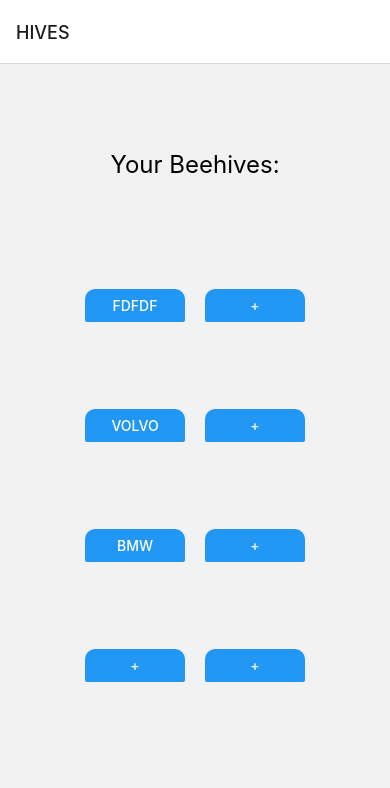
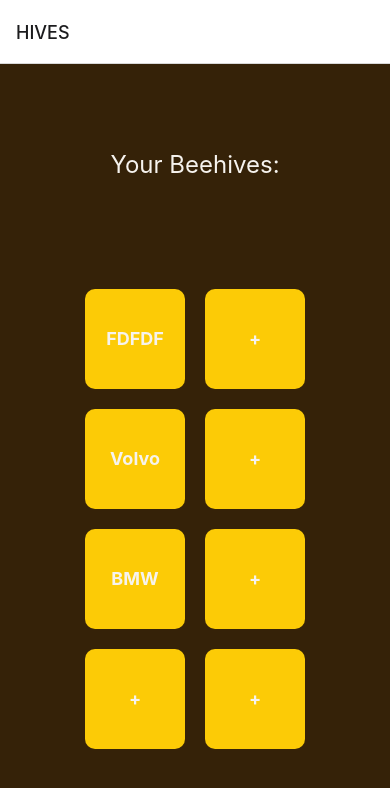
Before and after one commit to BEEgax/BeeGax, a React Native app: screen /HIVES in a window 390 px wide. Shown: the top 788 px of the page. Built offline with nearby package versions, Linux system fonts and the light colour scheme.

Commit message:
basic formatting of hives page

```diff
--- a/src/HivesPadge.js
+++ b/src/HivesPadge.js
@@ -1,5 +1,5 @@
 import React, { useState } from "react";
-import { View, Text, StyleSheet, Button } from "react-native";
+import { View, Text, StyleSheet, TouchableWithoutFeedback } from "react-native";
 import BeescaAPI from "./BeescaAPI";
 
 const HivesPadge = ({ navigation }) => {
@@ -17,9 +17,11 @@ const HivesPadge = ({ navigation }) => {
 
   const renderButton = (buttonText) => {
     return (
-      <View style={styles.buttonContainer}>
-        <Button title={buttonText} onPress={() => POPUPconf(buttonText)} />
-      </View>
+      <TouchableWithoutFeedback onPress={() => POPUPconf(buttonText)}>
+        <View style={styles.buttonContainer}>
+          <Text style={styles.buttonText}>{buttonText}</Text>
+        </View>
+      </TouchableWithoutFeedback>
     );
   };
 
@@ -43,10 +45,12 @@ const styles = StyleSheet.create({
     flex: 1,
     alignItems: "center",
     justifyContent: "center",
+    backgroundColor: "#352208",
   },
   text: {
     fontSize: 24,
     marginBottom: 100,
+    color: "#f6f3ee",
   },
   row: {
     flexDirection: "row",
@@ -62,6 +66,14 @@ const styles = StyleSheet.create({
     margin: 10,
     borderRadius: 10,
     overflow: "hidden",
+    backgroundColor: "#FCCB06",
+    justifyContent: "center",
+    alignItems: "center",
+  },
+  buttonText: {
+    color: "#f6f3ee",
+    fontSize: 18,
+    fontWeight: "bold",
   },
 });
 
```
